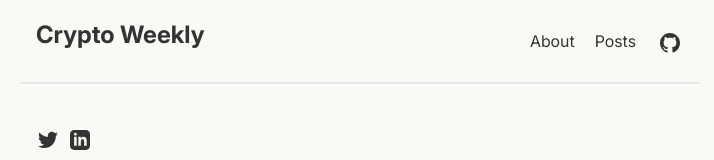
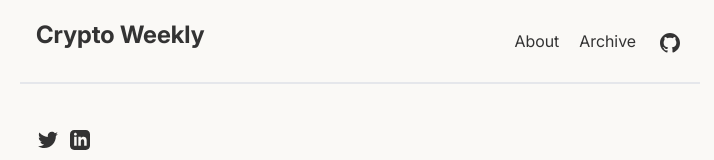
Before and after one commit to iloveburritos/crypto-weekly, a Next.js app: page /about in a window 1280 px wide. Shown: the top 160 px of the page, without its empty margins (280-994 px from the left). Built offline with nearby package versions, Linux system fonts and the light colour scheme.

Commit message:
sticky nav

```diff
--- a/components/Navbar.js
+++ b/components/Navbar.js
@@ -2,29 +2,25 @@
 
 import Link from 'next/link';
 
-
 const Navbar = () => {
   return (
-    <nav className="max-w-[680px] p-4 flex flex-col sm:flex-row justify-between items-center m-auto text-link pb-3 border-b-2 mb-3 border-border">
+    <nav className="sticky bg-FAF9F6 top-0 max-w-[680px] p-4 flex flex-col sm:flex-row justify-between items-center m-auto text-link pb-3 border-b-2 mb-3  border-border bg-[#FAF9F6] z-10">
       <header className="sm:order-1 w-full sm:w-auto mb-4 sm:mb-0">
         <h1 className="font-bold text-center sm:text-left">
           <Link href="/" className="font-bold whitespace-nowrap">Crypto Weekly</Link>
         </h1>
       </header>
-      <div className="order-1 sm:order-2 flex gap-5 justify-center sm:justify-end w-full sm:w-auto ">
-
+      <div className="order-1 sm:order-2 flex gap-5 justify-center sm:justify-end w-full sm:w-auto">
         <Link className="hover:underline" href="/about">About</Link>
-        <Link className="hover:underline" href="/posts">Posts</Link>
+        <Link className="hover:underline" href="/posts">Archive</Link>
         <Link className="p-1" href="https://github.com/iloveburritos/crypto-weekly">
-            <svg xmlns="http://www.w3.org/2000/svg" fill="currentColor" viewBox="0 0 24 24" height="20" width="20">
-              <path d="M12 0C5.371 0 0 5.373 0 12c0 5.303 3.438 9.8 8.205 11.385.6.111.82-.261.82-.577 0-.285-.01-1.041-.015-2.042-3.338.726-4.042-1.615-4.042-1.615-.546-1.387-1.332-1.756-1.332-1.756-1.089-.744.083-.729.083-.729 1.204.084 1.838 1.237 1.838 1.237 1.07 1.834 2.807 1.304 3.492.997.108-.775.418-1.304.761-1.605-2.665-.304-5.467-1.334-5.467-5.932 0-1.311.469-2.381 1.236-3.22-.124-.303-.535-1.527.117-3.181 0 0 1.008-.322 3.3 1.23.957-.267 1.982-.4 3.003-.404 1.021.004 2.046.137 3.004.404 2.29-1.552 3.297-1.23 3.297-1.23.653 1.654.242 2.878.118 3.181.769.839 1.236 1.909 1.236 3.22 0 4.61-2.807 5.624-5.479 5.921.43.372.813 1.104.813 2.227 0 1.607-.014 2.903-.014 3.293 0 .32.217.694.825.577C20.565 21.796 24 17.3 24 12 24 5.373 18.627 0 12 0z" />
-            </svg>
-          </Link>
-
+          <svg xmlns="http://www.w3.org/2000/svg" fill="currentColor" viewBox="0 0 24 24" height="20" width="20">
+            <path d="M12 0C5.371 0 0 5.373 0 12c0 5.303 3.438 9.8 8.205 11.385.6.111.82-.261.82-.577 0-.285-.01-1.041-.015-2.042-3.338.726-4.042-1.615-4.042-1.615-.546-1.387-1.332-1.756-1.332-1.756-1.089-.744.083-.729.083-.729 1.204.084 1.838 1.237 1.838 1.237 1.07 1.834 2.807 1.304 3.492.997.108-.775.418-1.304.761-1.605-2.665-.304-5.467-1.334-5.467-5.932 0-1.311.469-2.381 1.236-3.22-.124-.303-.535-1.527.117-3.181 0 0 1.008-.322 3.3 1.23.957-.267 1.982-.4 3.003-.404 1.021.004 2.046.137 3.004.404 2.29-1.552 3.297-1.23 3.297-1.23.653 1.654.242 2.878.118 3.181.769.839 1.236 1.909 1.236 3.22 0 4.61-2.807 5.624-5.479 5.921.43.372.813 1.104.813 2.227 0 1.607-.014 2.903-.014 3.293 0 .32.217.694.825.577C20.565 21.796 24 17.3 24 12 24 5.373 18.627 0 12 0z" />
+          </svg>
+        </Link>
       </div>
     </nav>
   );
 };
 
-
 export default Navbar;
--- a/pages/index.jsx
+++ b/pages/index.jsx
@@ -45,6 +45,15 @@ export default function Home({ posts }) {
     <Layout>
       <header className="text-center p-4">
         <h2 className="text-lg justify-center sm:text-md max-w-[680px] mx-auto flex">A weekly summary of blockchain and crypto industry news.</h2>
+        <h2 className="text-lg justify-center sm:text-md max-w-[680px] mx-auto flex">All posts are publicly archived on <a
+    href="https://github.com/iloveburritos/crypto-weekly"
+    target="_blank"
+    rel="noopener noreferrer"
+    className="hover:underline text-blue-600 ml-1"
+  >
+    GitHub
+  </a>.
+</h2>
       </header>
       <main className="text-center">
         <posts>
```
